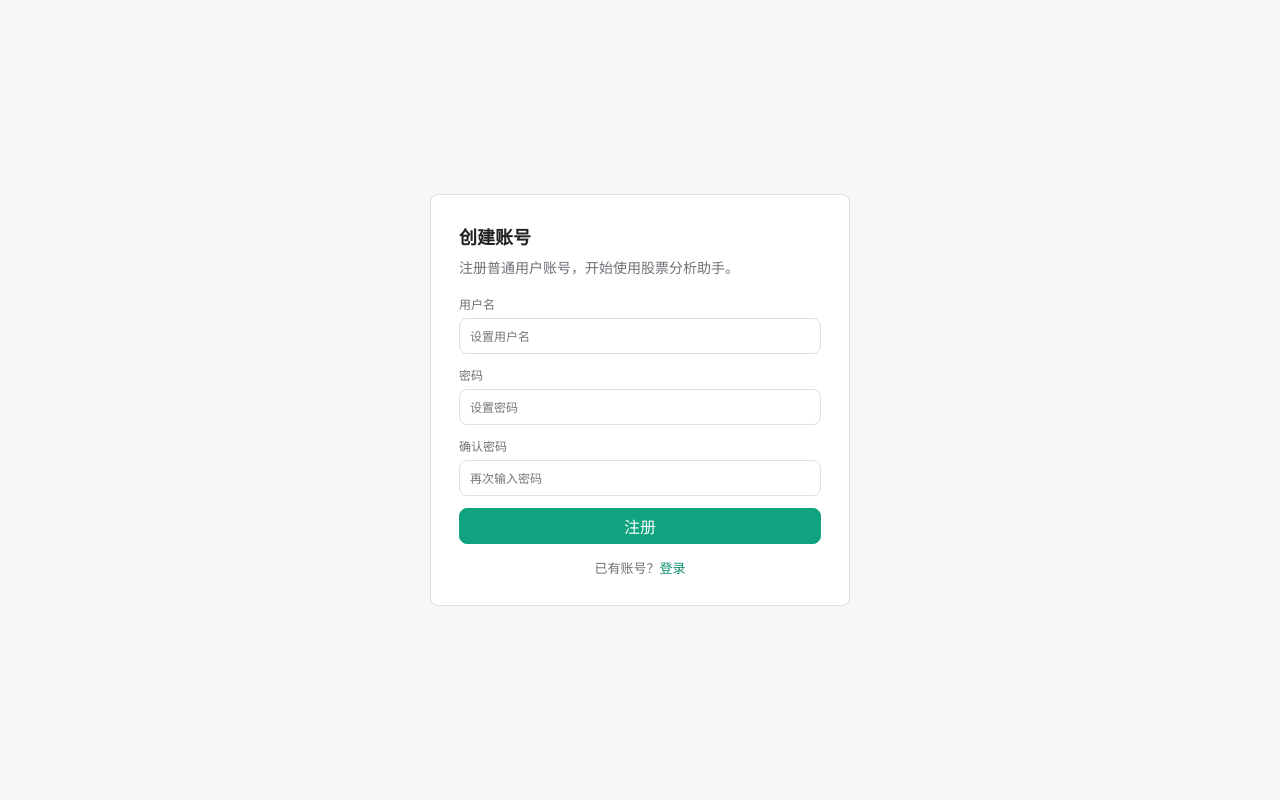
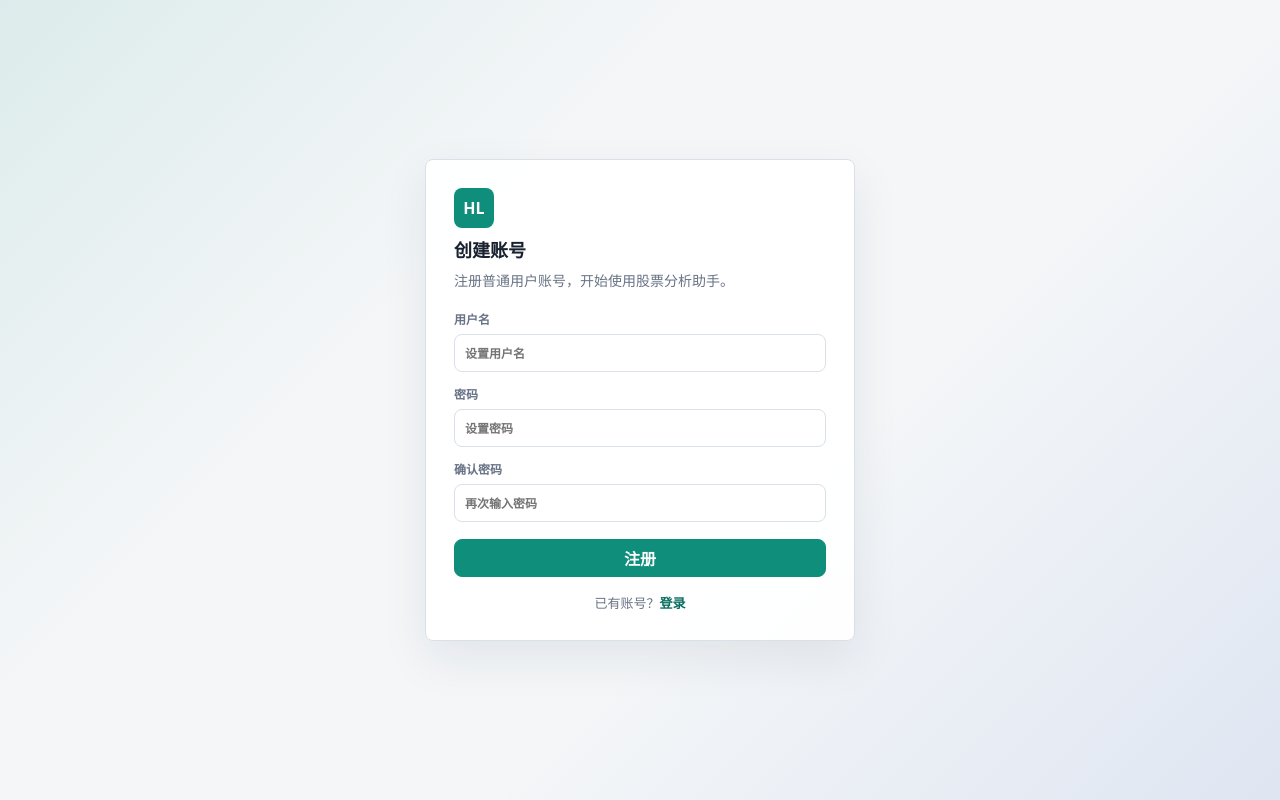
Before and after one commit to linxichong/HelloLangChain, a FastAPI app: page /register in a window 1280 px wide. Run offline with FastAPI, Linux system fonts and the light colour scheme.

Commit message:
Polish chat UI and add site icons

```diff
--- a/app/config/env_loader.py
+++ b/app/config/env_loader.py
@@ -3,7 +3,11 @@ from pathlib import Path
 
 
 def load_dotenv(path: str | Path | None = None) -> None:
-    env_path = Path(path) if path is not None else Path(__file__).resolve().parent / ".env"
+    env_path = (
+        Path(path)
+        if path is not None
+        else Path(__file__).resolve().parents[2] / ".env"
+    )
     if not env_path.exists():
         return
 
--- a/static/styles.css
+++ b/static/styles.css
@@ -1,24 +1,120 @@
 :root {
   color-scheme: light;
-  --bg: #f7f7f8;
+  --bg: #f4f6f8;
   --panel: #ffffff;
-  --line: #dedee3;
-  --text: #202123;
-  --muted: #6f7076;
-  --accent: #10a37f;
-  --accent-dark: #0e8d70;
+  --panel-subtle: #f8fafc;
+  --line: #d9e0e7;
+  --line-strong: #c8d1dc;
+  --text: #18212f;
+  --muted: #687386;
+  --muted-strong: #4b5565;
+  --accent: #0f8f7b;
+  --accent-dark: #0a6f60;
+  --accent-soft: #e7f5f1;
+  --info: #315fbd;
+  --info-soft: #eaf0ff;
+  --warn-soft: #fff7df;
   --danger: #b42318;
+  --danger-soft: #fff1ef;
+  --shadow: 0 18px 48px rgba(24, 33, 47, 0.08);
 }
 
 * {
   box-sizing: border-box;
 }
 
+html {
+  height: 100%;
+}
+
 body {
+  min-height: 100%;
   margin: 0;
   background: var(--bg);
   color: var(--text);
   font-family: ui-sans-serif, system-ui, -apple-system, BlinkMacSystemFont, "Segoe UI", sans-serif;
+}
+
+button,
+input,
+select,
+textarea {
+  font: inherit;
+}
+
+button,
+input,
+select,
+textarea {
+  border: 1px solid var(--line);
+  border-radius: 8px;
+  background: #fff;
+  color: var(--text);
+  outline: none;
+  transition: border-color 140ms ease, box-shadow 140ms ease, background 140ms ease, color 140ms ease;
+}
+
+button:focus-visible,
+input:focus,
+select:focus,
+textarea:focus {
+  border-color: var(--accent);
+  box-shadow: 0 0 0 3px rgba(15, 143, 123, 0.16);
+}
+
+select,
+input {
+  width: 100%;
+  height: 38px;
+  padding: 0 10px;
+}
+
+button {
+  min-height: 38px;
+  padding: 0 14px;
+  border-color: var(--line-strong);
+  color: var(--muted-strong);
+  cursor: pointer;
+  font-weight: 650;
+}
+
+button:hover {
+  border-color: var(--accent);
+  color: var(--accent-dark);
+}
+
+button.primary {
+  border-color: var(--accent);
+  background: var(--accent);
+  color: #fff;
+}
+
+button.primary:hover {
+  background: var(--accent-dark);
+  color: #fff;
+}
+
+button.ghost {
+  background: var(--panel-subtle);
+}
+
+button.danger-action:hover {
+  border-color: #f1b8b5;
+  background: var(--danger-soft);
+  color: var(--danger);
+}
+
+button:disabled {
+  cursor: not-allowed;
+  opacity: 0.58;
+}
+
+label {
+  display: grid;
+  gap: 6px;
+  color: var(--muted);
+  font-size: 12px;
+  font-weight: 650;
 }
 
 .shell {
@@ -27,25 +123,347 @@ body {
   grid-template-rows: auto 1fr auto;
 }
 
+.topbar {
+  min-height: 64px;
+  display: flex;
+  align-items: center;
+  justify-content: space-between;
+  gap: 16px;
+  padding: 12px 18px;
+  border-bottom: 1px solid var(--line);
+  background: rgba(255, 255, 255, 0.94);
+  backdrop-filter: blur(14px);
+  position: sticky;
+  top: 0;
+  z-index: 10;
+}
+
+.brand {
+  display: grid;
+  gap: 2px;
+}
+
+h1,
+.brand p {
+  margin: 0;
+}
+
+h1 {
+  font-size: 18px;
+  font-weight: 750;
+}
+
+.brand p {
+  color: var(--muted);
+  font-size: 12px;
+}
+
+.authbar,
+.user-info {
+  display: flex;
+  align-items: center;
+  gap: 8px;
+}
+
+.user-info {
+  color: var(--muted-strong);
+  font-size: 13px;
+}
+
+#currentUser {
+  max-width: 220px;
+  overflow: hidden;
+  text-overflow: ellipsis;
+  white-space: nowrap;
+}
+
+.workspace {
+  min-height: 0;
+  padding: 18px;
+  overflow: auto;
+}
+
+.models {
+  display: grid;
+  grid-template-columns: repeat(auto-fit, minmax(290px, 1fr));
+  gap: 14px;
+  align-items: stretch;
+}
+
+.model-panel {
+  min-height: calc(100vh - 256px);
+  display: grid;
+  grid-template-rows: auto 1fr;
+  border: 1px solid var(--line);
+  border-radius: 8px;
+  background: var(--panel);
+  box-shadow: var(--shadow);
+  overflow: hidden;
+}
+
+.model-head {
+  min-height: 48px;
+  display: flex;
+  align-items: center;
+  justify-content: space-between;
+  gap: 12px;
+  padding: 10px 12px;
+  border-bottom: 1px solid var(--line);
+  background: var(--panel-subtle);
+}
+
+.model-title {
+  min-width: 0;
+  display: inline-flex;
+  align-items: center;
+  gap: 8px;
+  font-size: 14px;
+  font-weight: 750;
+}
+
+.provider-icon {
+  width: 24px;
+  height: 24px;
+  flex: 0 0 24px;
+  display: inline-grid;
+  place-items: center;
+  border-radius: 8px;
+  position: relative;
+  overflow: hidden;
+}
+
+.provider-gemini {
+  background: linear-gradient(135deg, #e8f0ff 0%, #f3ebff 100%);
+  border: 1px solid #cfdbff;
+}
+
+.provider-gemini::before,
+.provider-gemini::after {
+  content: "";
+  position: absolute;
+  inset: 5px;
+  background: #6b55d8;
+  clip-path: polygon(50% 0, 61% 38%, 100% 50%, 61% 62%, 50% 100%, 39% 62%, 0 50%, 39% 38%);
+}
+
+.provider-gemini::after {
+  inset: 8px;
+  background: #0f8f7b;
+  opacity: 0.92;
+}
+
+.provider-openai {
+  background: #101820;
+  border: 1px solid #101820;
+}
+
+.provider-openai::before {
+  content: "";
+  width: 13px;
+  height: 13px;
+  border: 2px solid #fff;
+  border-radius: 50%;
+  box-shadow:
+    0 -5px 0 -2px #fff,
+    4px 3px 0 -2px #fff,
+    -4px 3px 0 -2px #fff;
+}
+
+.provider-openai::after {
+  content: "";
+  position: absolute;
+  width: 5px;
+  height: 5px;
+  border-radius: 50%;
+  background: #fff;
+}
+
+.provider-deepseek {
+  background: linear-gradient(135deg, #e8f2ff 0%, #d8f4f1 100%);
+  border: 1px solid #bfdbfe;
+}
+
+.provider-deepseek::before {
+  content: "D";
+  color: #175cd3;
+  font-size: 14px;
+  font-weight: 850;
+  line-height: 1;
+}
+
+.provider-deepseek::after {
+  content: "";
+  position: absolute;
+  right: 4px;
+  bottom: 5px;
+  width: 8px;
+  height: 4px;
+  border: 2px solid #0f8f7b;
+  border-top: 0;
+  border-radius: 0 0 8px 8px;
+}
+
+.status {
+  min-width: 68px;
+  display: inline-flex;
+  align-items: center;
+  justify-content: flex-end;
+  gap: 6px;
+  color: var(--muted);
+  font-size: 12px;
+  text-align: right;
+  white-space: nowrap;
+}
+
+.status::before {
+  content: "";
+  width: 7px;
+  height: 7px;
+  border-radius: 50%;
+  background: var(--accent);
+  box-shadow: 0 0 0 3px var(--accent-soft);
+}
+
+.messages {
+  min-height: 0;
+  padding: 14px;
+  overflow: auto;
+  display: flex;
+  flex-direction: column;
+  gap: 12px;
+}
+
+.messages:empty::before {
+  content: "暂无消息";
+  min-height: 100%;
+  display: grid;
+  place-items: center;
+  color: #9aa4b2;
+  font-size: 13px;
+}
+
+.msg {
+  display: grid;
+  gap: 6px;
+}
+
+.role {
+  color: var(--muted);
+  font-size: 12px;
+  font-weight: 650;
+}
+
+.user .role {
+  text-align: right;
+}
+
+.bubble {
+  width: fit-content;
+  max-width: min(100%, 78ch);
+  white-space: pre-wrap;
+  overflow-wrap: anywhere;
+  line-height: 1.62;
+  font-size: 14px;
+  border-radius: 8px;
+  padding: 10px 12px;
+  background: #eef2f6;
+}
+
+.user .bubble {
+  justify-self: end;
+  background: var(--info-soft);
+  border: 1px solid #cad8ff;
+  color: #1d3f82;
+}
+
+.assistant .bubble {
+  border: 1px solid var(--line);
+  background: #fff;
+}
+
+.error .bubble {
+  border-color: #f1b8b5;
+  background: var(--danger-soft);
+  color: var(--danger);
+}
+
+.composer-bar {
+  border-top: 1px solid var(--line);
+  background: rgba(255, 255, 255, 0.96);
+  padding: 12px 16px 16px;
+  position: sticky;
+  bottom: 0;
+  z-index: 9;
+  box-shadow: 0 -14px 34px rgba(24, 33, 47, 0.06);
+}
+
+.controls {
+  max-width: 1320px;
+  margin: 0 auto 10px;
+  display: grid;
+  grid-template-columns: minmax(120px, 150px) minmax(110px, 140px) minmax(220px, 1fr) minmax(92px, 108px) minmax(100px, 118px) minmax(140px, 170px);
+  gap: 10px;
+  align-items: end;
+}
+
+.composer {
+  max-width: 1320px;
+  margin: 0 auto;
+  display: grid;
+  grid-template-columns: 1fr auto;
+  gap: 10px;
+}
+
+textarea {
+  min-height: 68px;
+  max-height: 180px;
+  resize: vertical;
+  padding: 11px 12px;
+  line-height: 1.5;
+}
+
+.send {
+  min-width: 96px;
+  height: 68px;
+  align-self: end;
+}
+
 .auth-screen {
   min-height: 100vh;
   display: grid;
   place-items: center;
   padding: 24px;
+  background:
+    linear-gradient(135deg, rgba(15, 143, 123, 0.1), transparent 34%),
+    linear-gradient(315deg, rgba(49, 95, 189, 0.11), transparent 38%),
+    var(--bg);
 }
 
 .auth-panel {
-  width: min(420px, 100%);
+  width: min(430px, 100%);
   padding: 28px;
   border: 1px solid var(--line);
   border-radius: 8px;
-  background: var(--panel);
+  background: rgba(255, 255, 255, 0.96);
+  box-shadow: var(--shadow);
 }
 
 .auth-copy {
   display: grid;
   gap: 8px;
-  margin-bottom: 18px;
+  margin-bottom: 20px;
+}
+
+.auth-mark {
+  width: 40px;
+  height: 40px;
+  display: grid;
+  place-items: center;
+  border-radius: 8px;
+  background: var(--accent);
+  color: #fff;
+  font-weight: 800;
+  letter-spacing: 0;
 }
 
 .auth-copy p {
@@ -56,15 +474,16 @@ body {
 
 .auth-form {
   display: grid;
-  gap: 12px;
+  gap: 13px;
 }
 
 .auth-form button {
   width: 100%;
+  margin-top: 4px;
 }
 
 .auth-link {
-  margin: 14px 0 0;
+  margin: 16px 0 0;
   color: var(--muted);
   font-size: 13px;
   text-align: center;
@@ -72,6 +491,7 @@ body {
 
 .auth-link a {
   color: var(--accent-dark);
+  font-weight: 700;
   text-decoration: none;
 }
 
@@ -79,225 +499,38 @@ body {
   text-decoration: underline;
 }
 
-.topbar {
-  height: 58px;
-  display: flex;
-  align-items: center;
-  justify-content: space-between;
-  padding: 0 18px;
-  border-bottom: 1px solid var(--line);
-  background: var(--panel);
-}
-
-h1 {
-  margin: 0;
-  font-size: 18px;
-  font-weight: 650;
-}
-
-.authbar,
-.user-info {
-  display: flex;
-  align-items: center;
-  gap: 8px;
-}
-
-.user-info {
-  color: var(--muted);
-  font-size: 13px;
-}
-
-select,
-input,
-textarea,
-button {
-  font: inherit;
-  border: 1px solid var(--line);
-  border-radius: 8px;
-  background: #fff;
-  color: var(--text);
-}
-
-select,
-input {
-  height: 36px;
-  padding: 0 10px;
-}
-
-button {
-  height: 36px;
-  padding: 0 14px;
-  cursor: pointer;
-}
-
-button.primary {
-  border-color: var(--accent);
-  background: var(--accent);
-  color: #fff;
-}
-
-button.primary:hover {
-  background: var(--accent-dark);
-}
-
-button:disabled {
-  cursor: not-allowed;
-  opacity: 0.62;
-}
-
-.workspace {
-  padding: 16px;
-  overflow: auto;
-}
-
-.models {
-  display: grid;
-  grid-template-columns: repeat(4, minmax(260px, 1fr));
-  gap: 14px;
-  align-items: stretch;
-}
-
-.model-panel {
-  min-height: calc(100vh - 238px);
-  display: grid;
-  grid-template-rows: auto 1fr;
-  border: 1px solid var(--line);
-  border-radius: 8px;
-  background: var(--panel);
-  overflow: hidden;
-}
-
-.model-head {
-  display: flex;
-  align-items: center;
-  justify-content: space-between;
-  padding: 10px 12px;
-  border-bottom: 1px solid var(--line);
-  background: #fbfbfc;
-}
-
-.model-title {
-  font-size: 14px;
-  font-weight: 650;
-}
-
-.status {
-  min-width: 54px;
-  color: var(--muted);
-  font-size: 12px;
-  text-align: right;
-}
-
-.messages {
-  padding: 12px;
-  overflow: auto;
-  display: flex;
-  flex-direction: column;
-  gap: 12px;
-}
-
-.msg {
-  display: grid;
-  gap: 5px;
-}
-
-.role {
-  color: var(--muted);
-  font-size: 12px;
-}
-
-.bubble {
-  white-space: pre-wrap;
-  line-height: 1.58;
-  font-size: 14px;
-  border-radius: 8px;
-  padding: 10px 12px;
-  background: #f4f4f6;
-}
-
-.assistant .bubble {
-  border: 1px solid var(--line);
-  background: #fff;
-}
-
-.error .bubble {
-  border-color: #f1b8b5;
-  background: #fff4f3;
-  color: var(--danger);
-}
-
-.composer-bar {
-  border-top: 1px solid var(--line);
-  background: var(--panel);
-  padding: 12px 16px 16px;
-}
-
-.controls {
-  max-width: 1280px;
-  margin: 0 auto 10px;
-  display: grid;
-  grid-template-columns: 150px 140px 1fr auto auto auto;
-  gap: 10px;
-  align-items: end;
-}
-
-label {
-  display: grid;
-  gap: 5px;
-  color: var(--muted);
-  font-size: 12px;
-}
-
-.composer {
-  max-width: 1280px;
-  margin: 0 auto;
-  display: grid;
-  grid-template-columns: 1fr auto;
-  gap: 10px;
-}
-
-textarea {
-  min-height: 66px;
-  max-height: 180px;
-  resize: vertical;
-  padding: 10px 12px;
-  line-height: 1.5;
-}
-
-.send {
-  min-width: 92px;
-  height: 66px;
-  align-self: end;
-}
-
-@media (max-width: 1180px) {
-  .models {
-    grid-template-columns: repeat(2, minmax(260px, 1fr));
-  }
-
+@media (max-width: 1120px) {
   .controls {
-    grid-template-columns: repeat(2, 1fr);
+    grid-template-columns: repeat(3, minmax(0, 1fr));
   }
 }
 
-@media (max-width: 680px) {
+@media (max-width: 760px) {
   .topbar {
-    height: auto;
-    padding: 12px;
-    align-items: flex-start;
+    align-items: stretch;
     flex-direction: column;
-    gap: 10px;
   }
 
   .authbar,
   .user-info {
     width: 100%;
     align-items: stretch;
-    flex-direction: column;
+  }
+
+  .authbar {
+    flex-wrap: wrap;
   }
 
   .authbar button {
-    width: 100%;
+    flex: 1 1 130px;
+  }
+
+  #currentUser {
+    max-width: none;
+  }
+
+  .workspace {
+    padding: 12px;
   }
 
   .models,
@@ -310,7 +543,12 @@ textarea {
     min-height: 360px;
   }
 
+  .composer-bar {
+    padding: 10px 12px 12px;
+  }
+
   .send {
     width: 100%;
+    height: 44px;
   }
 }
--- a/templates/login.html
+++ b/templates/login.html
@@ -4,12 +4,14 @@
   <meta charset="utf-8" />
   <meta name="viewport" content="width=device-width, initial-scale=1" />
   <title>登录 - Multi Model Chat</title>
+  <link rel="icon" href="/static/site-icon.svg" type="image/svg+xml" />
   <link rel="stylesheet" href="/static/styles.css" />
 </head>
 <body>
   <main class="auth-screen">
     <section class="auth-panel">
       <div class="auth-copy">
+        <div class="auth-mark">HL</div>
         <h1>Multi Model Chat</h1>
         <p>登录后进入股票分析助手。</p>
       </div>
--- a/templates/register.html
+++ b/templates/register.html
@@ -4,12 +4,14 @@
   <meta charset="utf-8" />
   <meta name="viewport" content="width=device-width, initial-scale=1" />
   <title>注册 - Multi Model Chat</title>
+  <link rel="icon" href="/static/site-icon.svg" type="image/svg+xml" />
   <link rel="stylesheet" href="/static/styles.css" />
 </head>
 <body>
   <main class="auth-screen">
     <section class="auth-panel">
       <div class="auth-copy">
+        <div class="auth-mark">HL</div>
         <h1>创建账号</h1>
         <p>注册普通用户账号，开始使用股票分析助手。</p>
       </div>
```
Also changed, not shown: static/app.js (+10 -1 lines), templates/index.html (+8 -4 lines), static/site-icon.svg (added).
